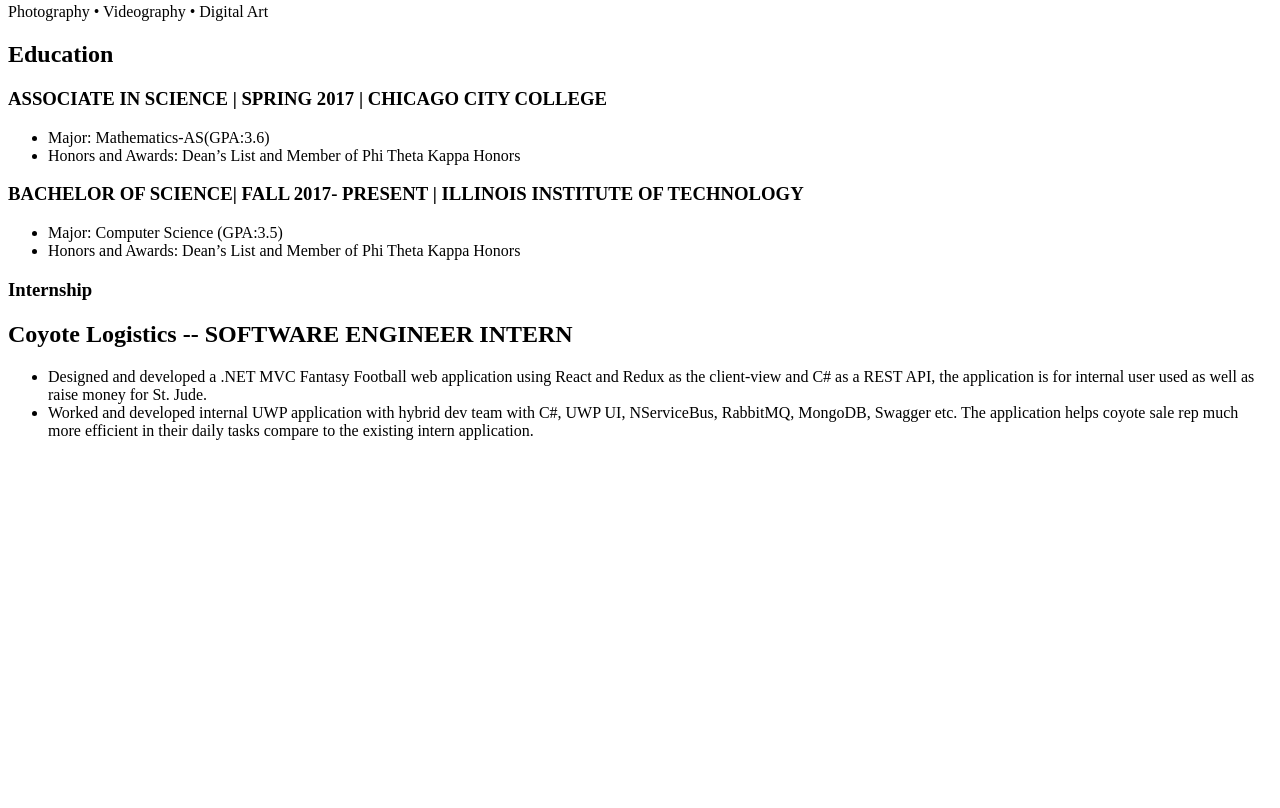
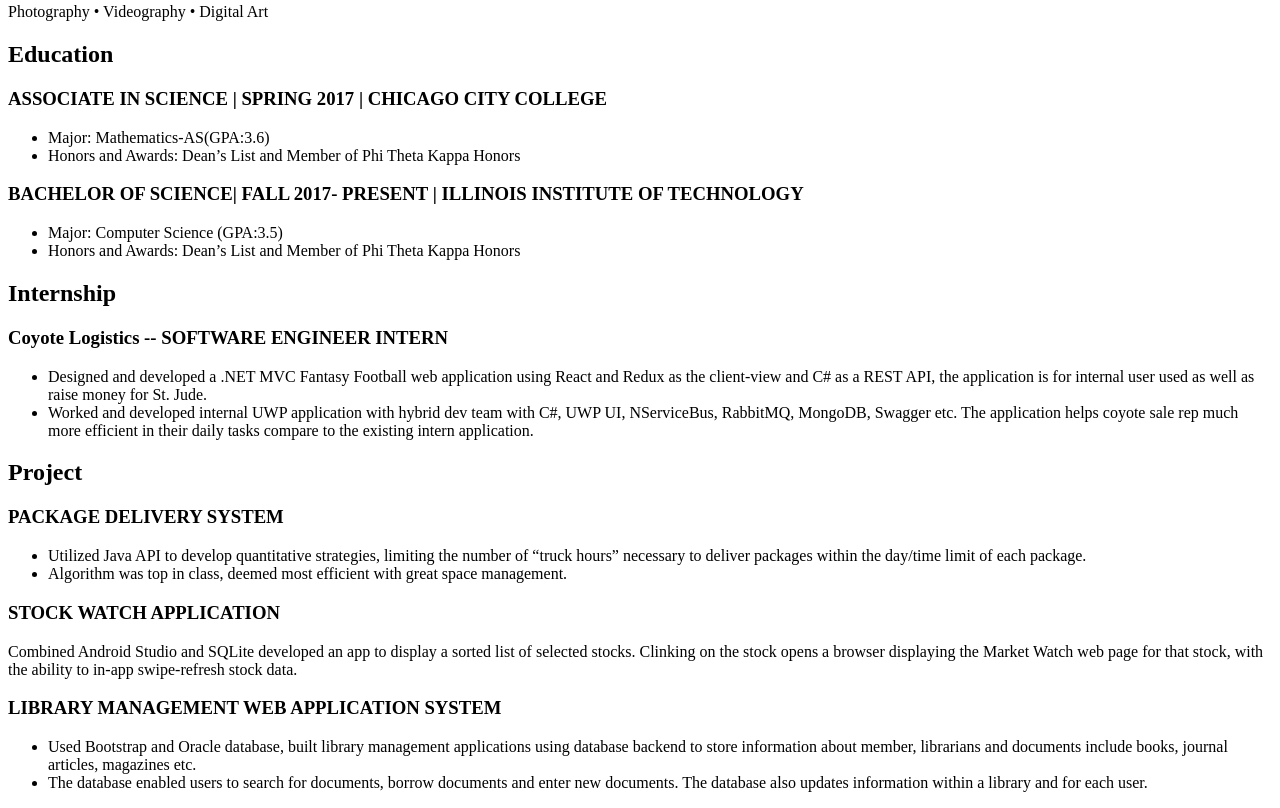
Before and after one commit to yliu236/ITM361-Project1, a plain HTML site: page resume.html in a window 1280 px wide. Shown: the part 536-1344 px from the top of the page. Before the commit the page ends 992 px from the top, so only its background shows below. Drawn offline with Linux system fonts and the light colour scheme.

Commit message:
update the full version of resume

```diff
--- a/resume.html
+++ b/resume.html
@@ -33,11 +33,24 @@
 		<li>Major: Computer Science (GPA:3.5)</li>
 		<li>Honors and Awards: Dean’s List and Member of Phi Theta Kappa Honors</li>
 	</ul>
-	<h3>Internship</h3>
-	<h2>Coyote Logistics -- SOFTWARE ENGINEER INTERN </h2>
+	<h2>Internship</h2>
+	<h3>Coyote Logistics -- SOFTWARE ENGINEER INTERN </h3>
 	<ul>
 		<li>Designed and developed a .NET MVC Fantasy Football web application using React and Redux as the client-view and C# as a REST API, the application is for internal user used as well as raise money for St. Jude.</li>
 		<li>Worked and developed internal UWP application with hybrid dev team with C#, UWP UI, NServiceBus, RabbitMQ, MongoDB, Swagger etc. The application helps coyote sale rep much more efficient in their daily tasks compare to the existing intern application.</li>
 	</ul>
+	<h2>Project</h2>
+	<h3>PACKAGE DELIVERY SYSTEM </h3>
+	<ul>
+		<li>Utilized Java API to develop quantitative strategies, limiting the number of “truck hours” necessary to deliver packages within the day/time limit of each package.</li>
+		<li>Algorithm was top in class, deemed most efficient with great space management.</li>
+	</ul>
+	<h3>STOCK WATCH APPLICATION</h3>
+	<p>Combined Android Studio and SQLite developed an app to display a sorted list of selected stocks. Clinking on the stock opens a browser displaying the Market Watch web page for that stock, with the ability to in-app swipe-refresh stock data.</p>
+	<h3>LIBRARY MANAGEMENT WEB APPLICATION SYSTEM</h3>
+	<ul>
+		<li>Used Bootstrap and Oracle database, built library management applications using database backend to store information about member, librarians and documents include books, journal articles, magazines etc.</li>
+		<li>The database enabled users to search for documents, borrow documents and enter new documents. The database also updates information within a library and for each user.</li>
+	</ul>
 </body>
 </html>
```
